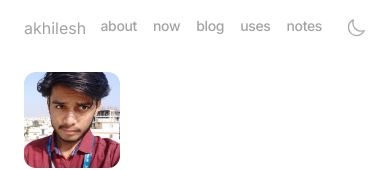
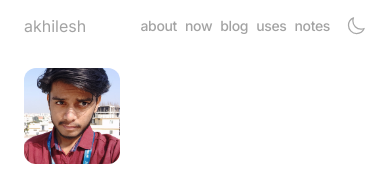
Before and after one commit to akhilesh-w/akhileshw.xyz, a Next.js app: page / in a window 390 px wide. Shown: the top 170 px of the page. Built offline with nearby package versions, Linux system fonts and the light colour scheme; no server answers.

Commit message:
fixed navbar on small screens

```diff
--- a/components/navigator.tsx
+++ b/components/navigator.tsx
@@ -8,9 +8,9 @@ const NavigatorItem = ({ label, href }: { label: string; href: string }) => (
 )
 
 const Navigator = () => (
-  <header className="flex justify-between pt-4">
-    <div className='flex pb-8'>
-      <Link href="/" className="text-neutral-400 pr-2">
+  <header className="flex justify-between items-center pt-4 pb-8">
+    <div className='flex'>
+      <Link href="/" className="text-neutral-400 pr-2 leading-none">
         <h1>
           akhilesh
         </h1>
@@ -22,7 +22,7 @@ const Navigator = () => (
       </div> */}
     </div>
 
-    <nav className='flex w-full gap-4 pb-8 justify-end'>
+    <nav className='flex gap-2 sm:gap-4 justify-end items-center flex-nowrap'>
       <NavigatorItem label='about' href='/about' />
       <NavigatorItem label='now' href='/now' />
       <NavigatorItem label='blog' href='/blog' />
```
